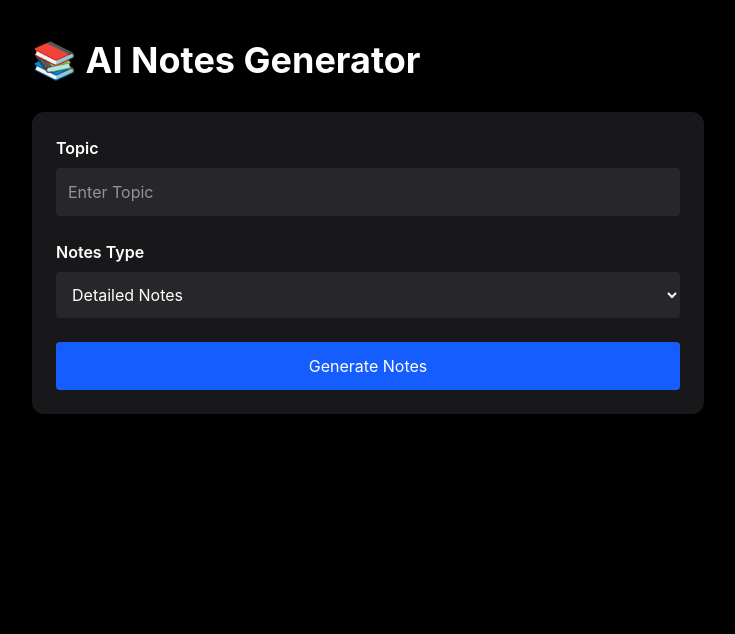
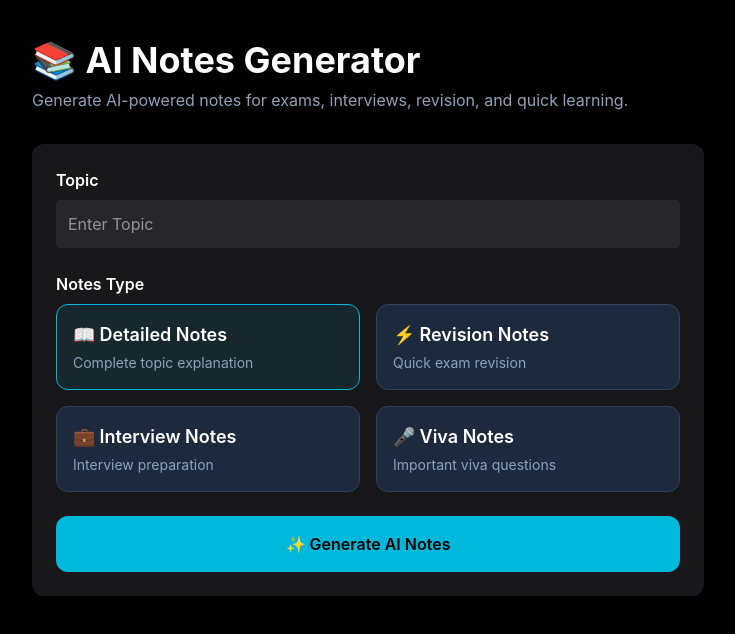
Before and after one commit to CodeXAashish/NeuroLearn, a React (Vite) app in the folder client/: page /notes in a window 1280 px wide. Shown: the top 634 px of the page, without its empty margins (8-743 px from the left). Built offline with nearby package versions, Linux system fonts and the light colour scheme; sample sign-in values are in the browser's storage.

Commit message:
build notes generator

```diff
--- a/client/package.json
+++ b/client/package.json
@@ -17,6 +17,7 @@
     "react": "^19.2.6",
     "react-dom": "^19.2.6",
     "react-icons": "^5.7.0",
+    "react-markdown": "^10.1.0",
     "react-router-dom": "^7.15.1",
     "recharts": "^3.8.1",
     "tailwind": "^4.0.0"
--- /dev/null
+++ b/client/src/components/NotesSection.jsx
@@ -0,0 +1,21 @@
+const NotesSection = ({ icon, title, children }) => {
+  return (
+    <div className="mb-10 border-b border-slate-700 pb-8">
+
+      <div className="flex items-center gap-3 mb-4">
+        <span className="text-2xl">{icon}</span>
+
+        <h2 className="text-2xl font-bold text-cyan-400">
+          {title}
+        </h2>
+      </div>
+
+      <div className="text-lg leading-8 text-slate-300">
+        {children}
+      </div>
+
+    </div>
+  );
+};
+
+export default NotesSection;
--- a/client/src/pages/Notes.jsx
+++ b/client/src/pages/Notes.jsx
@@ -1,11 +1,12 @@
 import { useState } from "react"
 import { generateNotes } from "../services/notesService"
 import { useNavigate } from "react-router-dom"
+import NotesSection from "../components/NotesSection";
 
 function Notes() {
   const [topic, setTopic] = useState("")
   const [type, setType] = useState("Detailed Notes")
-  const [notes, setNotes] = useState("")
+  const [notes, setNotes] = useState(null)
   const [loading, setLoading] = useState(false)
   const navigate = useNavigate()
 
@@ -18,20 +19,33 @@ function Notes() {
         type,
       })
 
-      setNotes(data.notes)
+      try {
+  const parsedNotes = JSON.parse(data.notes);
+  setNotes(parsedNotes);
+} catch (error) {
+  console.error("Invalid JSON:", error);
+  setNotes(null);
+}
       setLoading(false)
     } catch (error) {
       console.log(error)
       setLoading(false)
     }
   }
-
+  //console.log(notes);
   return (
     <div className="min-h-screen bg-black text-white p-10">
 
-      <h1 className="text-4xl font-bold mb-8">
+      <div className="mb-8">
+  <h1 className="flex items-center gap-3 text-4xl font-bold text-white">
     📚 AI Notes Generator
   </h1>
+
+  <p className="mt-2 text-slate-400">
+    Generate AI-powered notes for exams, interviews, revision,
+    and quick learning.
+  </p>
+</div>
 
       <div className="bg-zinc-900 p-6 rounded-xl max-w-2xl">
 
@@ -53,37 +67,65 @@ function Notes() {
           Notes Type
         </label>
 
-        <select
-          value={type}
-          onChange={(e) =>
-            setType(e.target.value)
-          }
-          className="w-full p-3 rounded bg-zinc-800 mb-6"
+        <div className="grid grid-cols-2 gap-4">
+{[
+  {
+    title: "📖 Detailed Notes",
+    value: "Detailed Notes",
+    description: "Complete topic explanation",
+  },
+  {
+    title: "⚡ Revision Notes",
+    value: "Revision Notes",
+    description: "Quick exam revision",
+  },
+  {
+    title: "💼 Interview Notes",
+    value: "Interview Notes",
+    description: "Interview preparation",
+  },
+  {
+    title: "🎤 Viva Notes",
+    value: "Viva Notes",
+    description: "Important viva questions",
+  },
+].map((noteType) => (
+  <button
+    key={noteType.value}
+    type="button"
+    onClick={() => setType(noteType.value)}
+    className={`rounded-xl border p-4 text-left transition-all ${
+      type === noteType.value
+        ? "border-cyan-500 bg-cyan-500/10"
+        : "border-slate-700 bg-slate-800 hover:border-cyan-400"
+    }`}
   >
-          <option>
-            Detailed Notes
-          </option>
+    <h3 className="text-lg font-semibold text-white">
+      {noteType.title}
+    </h3>
 
-          <option>
-            Short Notes
-          </option>
-
-          <option>
-            Revision Notes
-          </option>
-
-          <option>
-            Viva Questions
-          </option>
-        </select>
+    <p className="mt-1 text-sm text-slate-400">
+      {noteType.description}
+    </p>
+  </button>
+))}
+</div>
 
         <button
   onClick={handleGenerateNotes}
-          className="bg-blue-600 hover:bg-blue-700 px-6 py-3 rounded w-full"
+  disabled={loading}
+  className="mt-6 flex w-full items-center justify-center gap-3 rounded-xl bg-cyan-500 px-6 py-4 font-semibold text-black transition hover:bg-cyan-400 disabled:cursor-not-allowed disabled:opacity-70"
 >
-          {loading
-            ? "Generating..."
-            : "Generate Notes"}
+  {loading ? (
+    <>
+      <div className="h-5 w-5 animate-spin rounded-full border-2 border-black border-t-transparent"></div>
+      Generating AI Notes...
+    </>
+  ) : (
+    <>
+      ✨ Generate AI Notes
+    </>
+  )}
 </button>
 
       </div>
@@ -91,14 +133,32 @@ function Notes() {
     {notes && (
   <div className="bg-zinc-900 rounded-xl p-6 mt-8">
 
-    <h2 className="text-2xl font-bold mb-6">
-      📚 Generated Notes
-    </h2>
+    <div className="mb-8">
 
-    <div className="whitespace-pre-wrap leading-8 mb-8">
-      {notes}
+      <h1 className="mb-8 text-4xl font-bold text-white">
+        {notes.title}
+      </h1>
+    {notes.introduction && (
+  <NotesSection
+    icon="📖"
+    title="Introduction"
+  >
+    <p>{notes.introduction}</p>
+  </NotesSection>
+)}
+
+{notes.sections?.map((section, index) => (
+  <NotesSection
+    key={index}
+    icon="📘"
+    title={section.heading}
+  >
+    <p>{section.content}</p>
+  </NotesSection>
+))}
     </div>
 
+    {/* Keep your action buttons here */}
     <div className="flex flex-wrap gap-4">
 
       <button
```
Also changed, not shown: 2 other files (tests, documents, lock files or other folders). Lines whose indentation alone changed are shown as unchanged.
